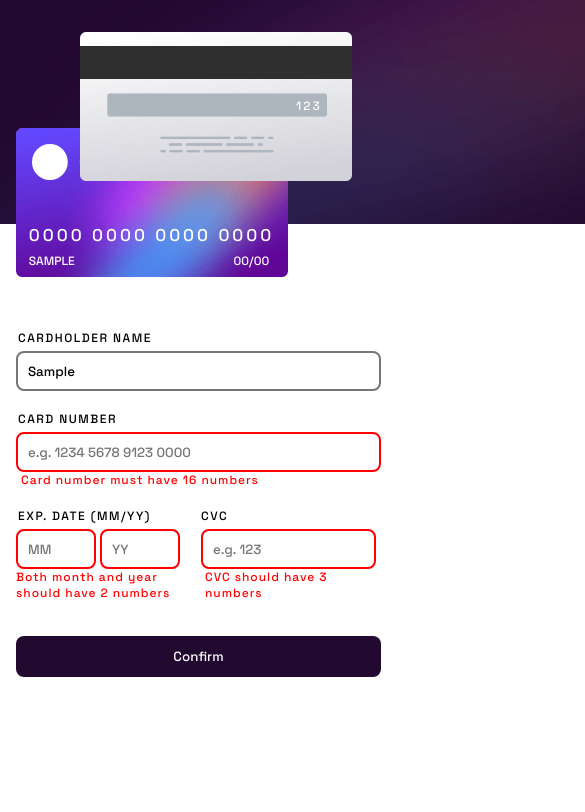
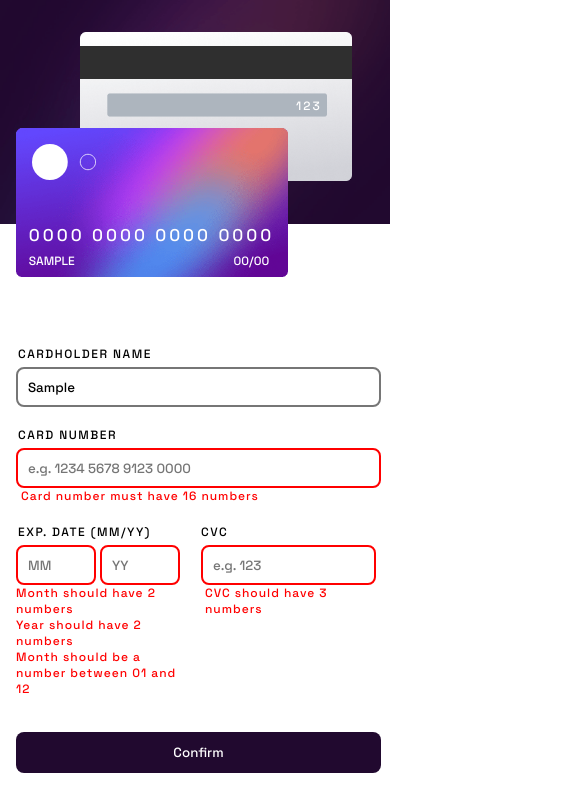
Before and after one commit to PabloRodrz/interactive-card-details-form, a React (Create React App) app: page / in a window 390 px wide. Both pictures are taken after typing "Sample", "Sample", "Sample", "Sample", "Sample" into the empty fields and a click on the button "Confirm". Shown: the top 812 px of the page, 585 px wide, since content can reach past the window. Built offline with nearby package versions, Linux system fonts and the light colour scheme.

Commit message:
styling terminado y validación del mes

```diff
--- a/public/index.html
+++ b/public/index.html
@@ -4,7 +4,7 @@
 <head>
   <meta charset="utf-8" />
   <link rel="icon" href="%PUBLIC_URL%/favicon.png" />
-  <meta name="viewport" content="width=device-width, initial-scale=1" />
+  <meta name="viewport" content="width=device-width, initial-scale=1, user-scalable=no, shrink-to-fit=no, viewport-fit=cover">
   <meta name="description" content="Web site created using create-react-app" />
   <link rel="manifest" href="%PUBLIC_URL%/manifest.json" />
   <title>Interactive card details</title>
--- a/src/App.js
+++ b/src/App.js
@@ -16,6 +16,7 @@ function App() {
     cardnumberIsInvalid: "",
     expmonthIsInvalid: "",
     expyearIsInvalid: "",
+    monthValueIsInvalid: "",
     cvcIsInvalid: ""
   })
 
@@ -92,6 +93,12 @@ function App() {
     } else {
       isInvalidCopy.cardnumberIsInvalid = ""
     }
+    if (+user.expmonth > 12 || +user.expmonth < 1) {
+      isInvalidCopy.monthValueIsInvalid = "invalid"
+      isFormInvalid = true
+    } else {
+      isInvalidCopy.monthValueIsInvalid = ""
+    }
     if (user.expmonth.length < 2) {
       isInvalidCopy.expmonthIsInvalid = "invalid"
       isFormInvalid = true
@@ -128,7 +135,8 @@ function App() {
         : <Form user={user}
           handleChange={handleChange}
           handleSubmit={handleSubmit}
-          isInvalid={isInvalid} />}
+          isInvalid={isInvalid}
+        />}
     </div>
   );
 }
--- a/src/components/CardConfirmed.jsx
+++ b/src/components/CardConfirmed.jsx
@@ -1,6 +1,6 @@
 import React from 'react'
 import iconComplete from '../images/icon-complete.svg'
-function CardConfirmed({ setFormSubmitted, user, setUser, userToShow, setUserToShow }) {
+function CardConfirmed({ setFormSubmitted, user, setUser }) {
   const handleChange = () => {
     setFormSubmitted(false)
     setUser(user = {
--- a/src/components/Form.jsx
+++ b/src/components/Form.jsx
@@ -35,7 +35,7 @@ const Form = (props) => {
             <div className="form-month">
               <input
                 maxLength={2}
-                className={`${props.isInvalid.expmonthIsInvalid}`}
+                className={`${props.isInvalid.expmonthIsInvalid} ${props.isInvalid.monthValueIsInvalid}`}
                 pattern="[0-9]*"
                 type="text"
                 name="expmonth"
@@ -56,7 +56,9 @@ const Form = (props) => {
                 value={props.user.expyear}
               />
             </div>
-            {props.isInvalid.expmonthIsInvalid && <div className="invalidInputMonth">Both month and year should have 2 numbers</div>}
+            {props.isInvalid.expmonthIsInvalid && <div className="invalidInputMonth">Month should have 2 numbers</div>}
+            {props.isInvalid.expyearIsInvalid && <div className="invalidInputMonth">Year should have 2 numbers</div>}
+            {props.isInvalid.monthValueIsInvalid && <div className="invalidInputMonth">Month should be a number between 01 and 12</div>}
           </div>
           <div className="input-container">
             <label className="label-cvc">CVC</label>
--- a/src/index.css
+++ b/src/index.css
@@ -1,7 +1,4 @@
 @import url('https://fonts.googleapis.com/css2?family=Space+Grotesk:wght@500&display=swap');
-
-/* responsive */
-
 
 .invalid {
   border-color: red;
@@ -251,6 +248,13 @@ button {
   .app {
     flex-direction: column;
   }
+*{
+  max-height: 100vh;
+  max-width: 100vw;
+}
+  body, html, .app{
+    max-height: 100vh;
+  }
 
   .form-container {
     margin-top: 10px;
@@ -258,6 +262,7 @@ button {
   }
 
   .sidebar-container {
+    margin-bottom: 1rem;
     height: 20rem;
     width: 100vh;
   }
@@ -269,6 +274,7 @@ button {
 
   .front-card {
     position: absolute;
+    z-index: 1;
   }
 
   .front-card>img {
@@ -301,7 +307,7 @@ button {
     width: 20rem;
     color: white;
   }
-/*PONER BACKCARD DETRAS DE FRONTCARD*/
+/*CONTINUE ROTO EN VERSION MOBILE*/
   .back-card {
     position: absolute;
   }
```
